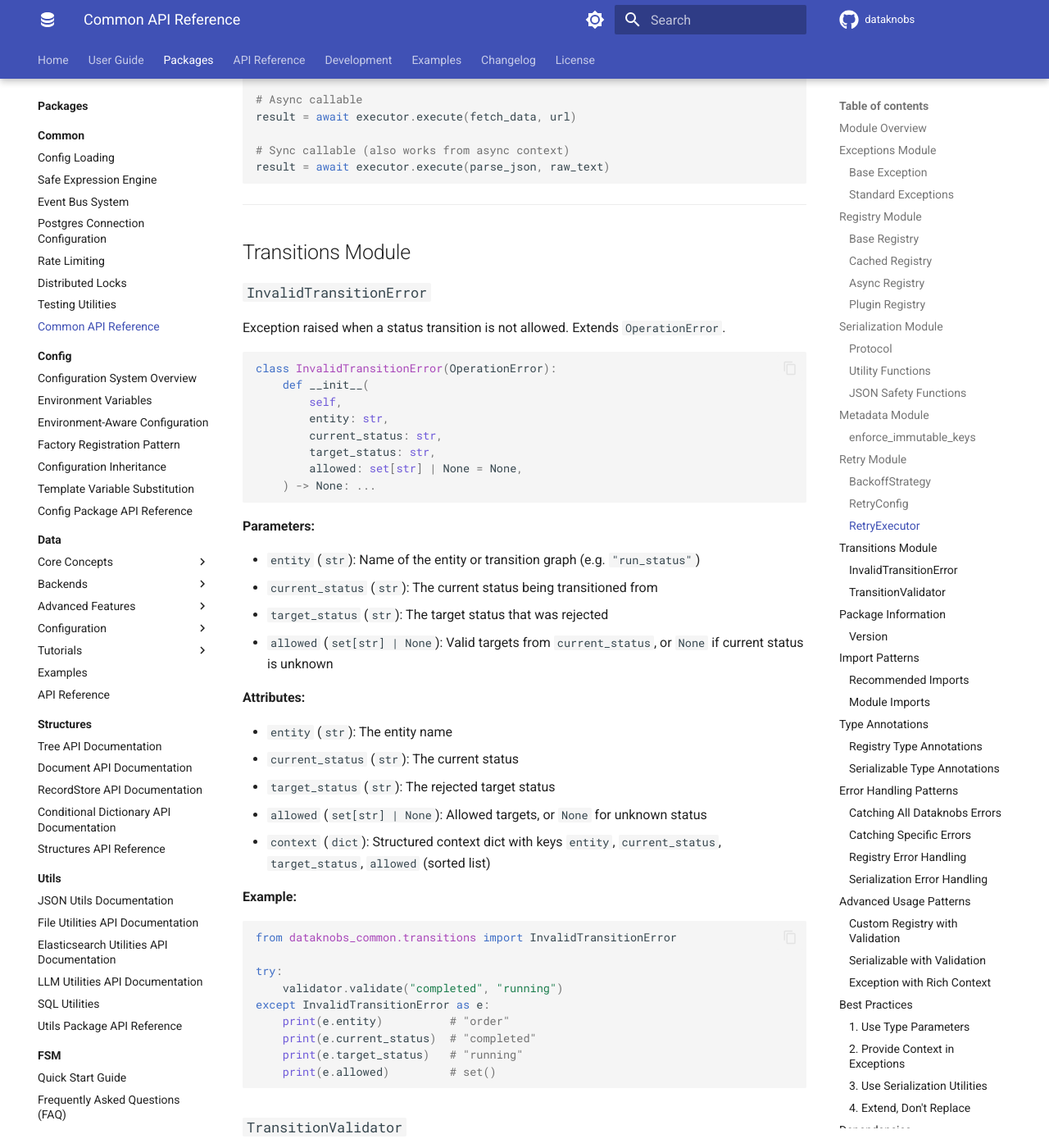
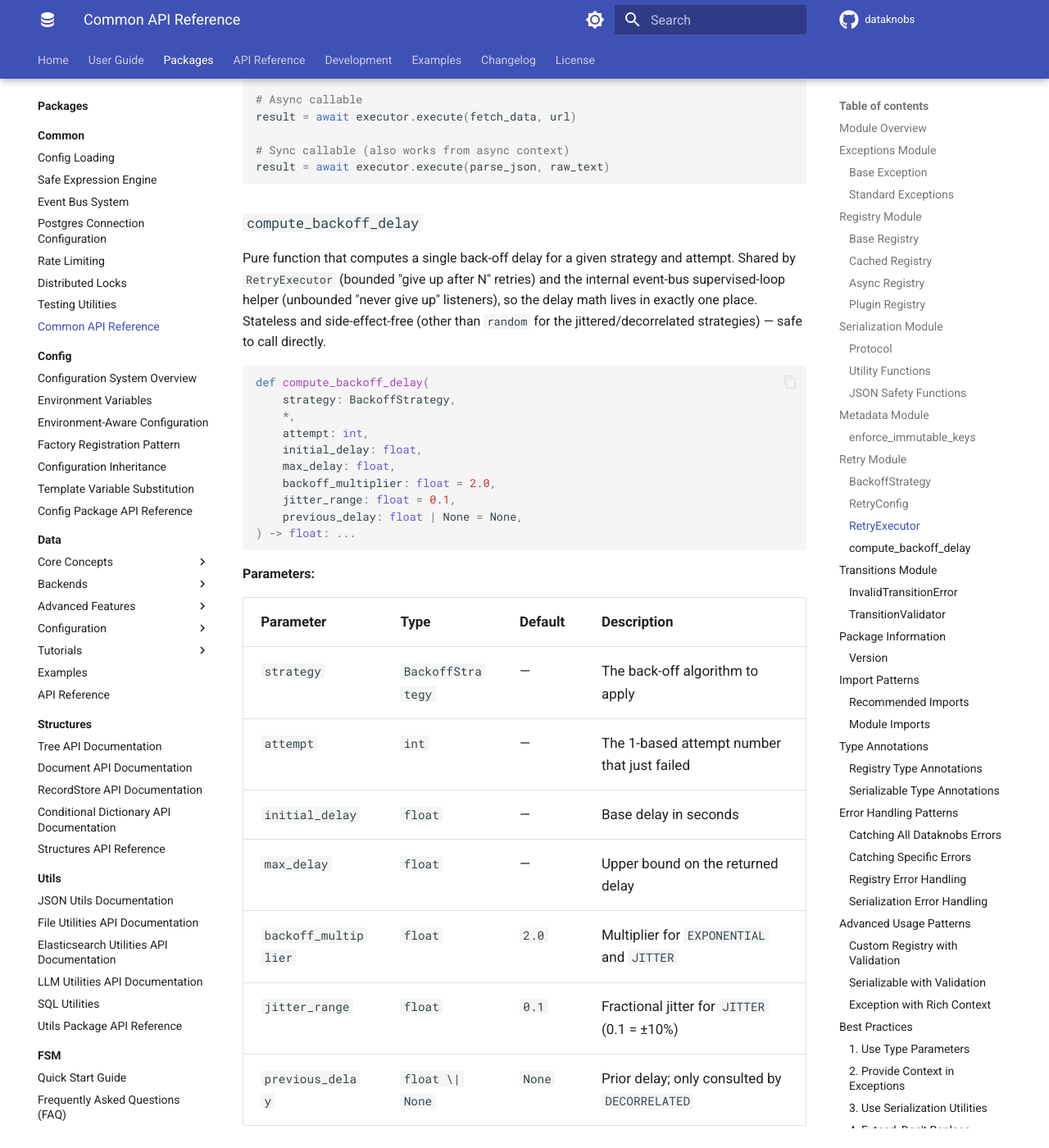
Before and after one commit to KBS-Labs/dataknobs, an MkDocs documentation site: the page built from docs/packages/common/api.md, in a window 1280 px wide and 1400 px high, scrolled down 23387 px. Shown: the whole window at 82% size. Built offline with MkDocs 1.6.1 and Material for MkDocs 9.7.7, drawn with Linux system fonts in a browser that asks for light colours; comment, search, counter and statistics services are not loaded; some of the changed text lies outside the part shown.

Commit message:
fix(common): pace Postgres LISTEN watchdog; add is_listening; doc compute_backoff_delay
Addresses PR #328 review findings (non-test):

- PostgresEventBus._reconnect_iteration sleeps the poll interval after a
  successful rebuild, not only after a healthy probe, so a reconnect no
  longer spins straight back into an immediate re-probe; the sleep stays
  outside self._lock so it never blocks subscribe/_unsubscribe.
- Add public PostgresEventBus.is_listening property exposing
  LISTEN-watchdog health (delivery-path observability; lets callers and
  tests assert supervision without reaching into _listen_task).
- Assert the held-lock invariant in _listen_conn_is_alive and
  _reestablish_listen_conn_locked instead of leaving it prose-only.
- Reword the _resilient_loop module docstring to describe the helper's
  behaviour rather than the pre-refactor history.
- Document the public compute_backoff_delay() in the common api.md
  reference (subsection + exports block); previously only in CHANGELOG.

Co-Authored-By: Claude Opus 4.7 (1M context) <noreply@anthropic.com>

````diff
--- a/docs/packages/common/api.md
+++ b/docs/packages/common/api.md
@@ -1134,6 +1134,58 @@ result = await executor.execute(fetch_data, url)
 result = await executor.execute(parse_json, raw_text)
 ```
 
+### `compute_backoff_delay`
+
+Pure function that computes a single back-off delay for a given strategy
+and attempt. Shared by `RetryExecutor` (bounded "give up after N"
+retries) and the internal event-bus supervised-loop helper (unbounded
+"never give up" listeners), so the delay math lives in exactly one
+place. Stateless and side-effect-free (other than `random` for the
+jittered/decorrelated strategies) — safe to call directly.
+
+```python
+def compute_backoff_delay(
+    strategy: BackoffStrategy,
+    *,
+    attempt: int,
+    initial_delay: float,
+    max_delay: float,
+    backoff_multiplier: float = 2.0,
+    jitter_range: float = 0.1,
+    previous_delay: float | None = None,
+) -> float: ...
+```
+
+**Parameters:**
+
+| Parameter | Type | Default | Description |
+|---|---|---|---|
+| `strategy` | `BackoffStrategy` | — | The back-off algorithm to apply |
+| `attempt` | `int` | — | The 1-based attempt number that just failed |
+| `initial_delay` | `float` | — | Base delay in seconds |
+| `max_delay` | `float` | — | Upper bound on the returned delay |
+| `backoff_multiplier` | `float` | `2.0` | Multiplier for `EXPONENTIAL` and `JITTER` |
+| `jitter_range` | `float` | `0.1` | Fractional jitter for `JITTER` (0.1 = +/-10%) |
+| `previous_delay` | `float \| None` | `None` | Prior delay; only consulted by `DECORRELATED` |
+
+**Returns:**
+
+- Delay in seconds, capped at `max_delay`.
+
+**Example:**
+```python
+from dataknobs_common import compute_backoff_delay
+from dataknobs_common.retry import BackoffStrategy
+
+# Exponential-with-jitter back-off for the 3rd consecutive failure.
+delay = compute_backoff_delay(
+    BackoffStrategy.JITTER,
+    attempt=3,
+    initial_delay=1.0,
+    max_delay=30.0,
+)
+```
+
 ---
 
 ## Transitions Module
@@ -1354,6 +1406,7 @@ from dataknobs_common import (
     BackoffStrategy,
     RetryConfig,
     RetryExecutor,
+    compute_backoff_delay,
 )
 
 # Transitions
````
Also changed, not shown: 2 other files.
